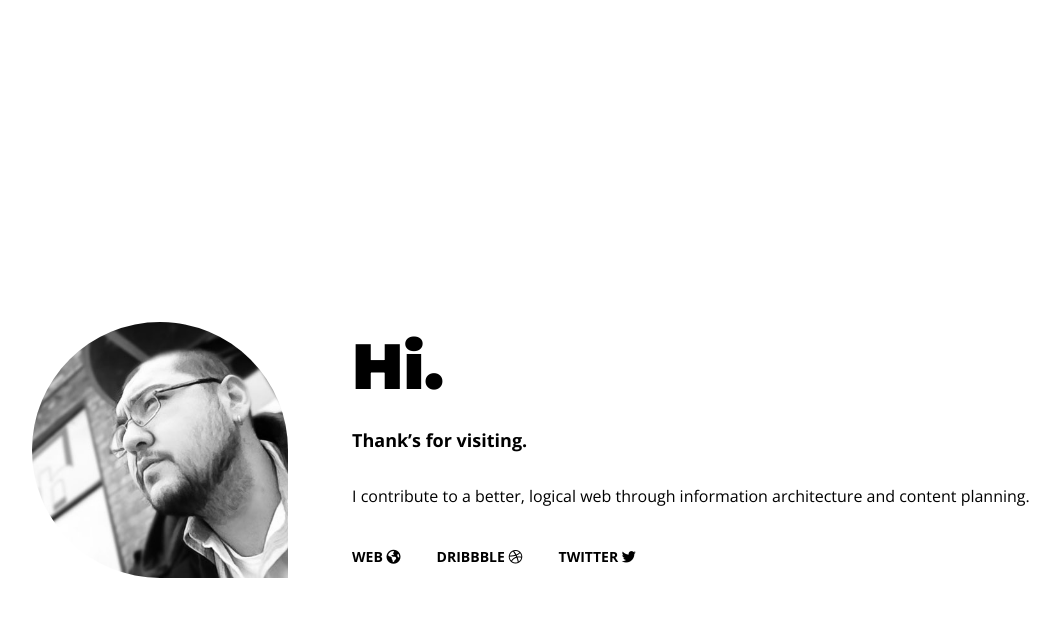
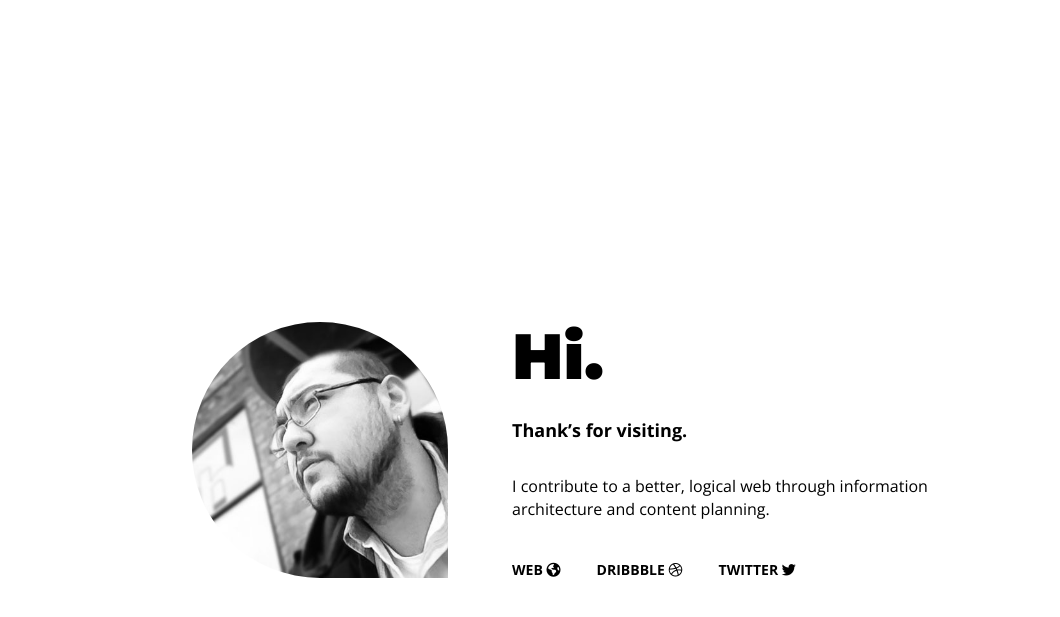
Before and after one commit to RamChilla/ramchilla.github.io, a Jekyll site: the page built from index.md, in a window 1280 px wide. Shown: the top 617 px of the page, without its empty margins (80-1140 px from the left). Built offline with Jekyll 4.4.1, drawn with Linux system fonts in a browser that asks for light colours; nearby versions of some CDN libraries.

Commit message:
width adjustment
adjusted the width on the container

```diff
--- a/_sass/src/_splash.scss
+++ b/_sass/src/_splash.scss
@@ -1,9 +1,13 @@
 .splash {
-    width: 90%;
+    width: 65%;
     display: flex;
     align-items: center;
     margin: 0 auto;
     height: 100%;
+
+    @media screen and (max-width: $break-tablet-max) {
+        width: 90%;
+    }
 
     .splash-inner {
         display: flex;
@@ -11,6 +15,7 @@
         padding: 4.8rem;
 
         @media screen and (max-width: $break-tablet-max) {
+            padding: 3.2rem;
             flex-direction: column;
         }
     }
```
